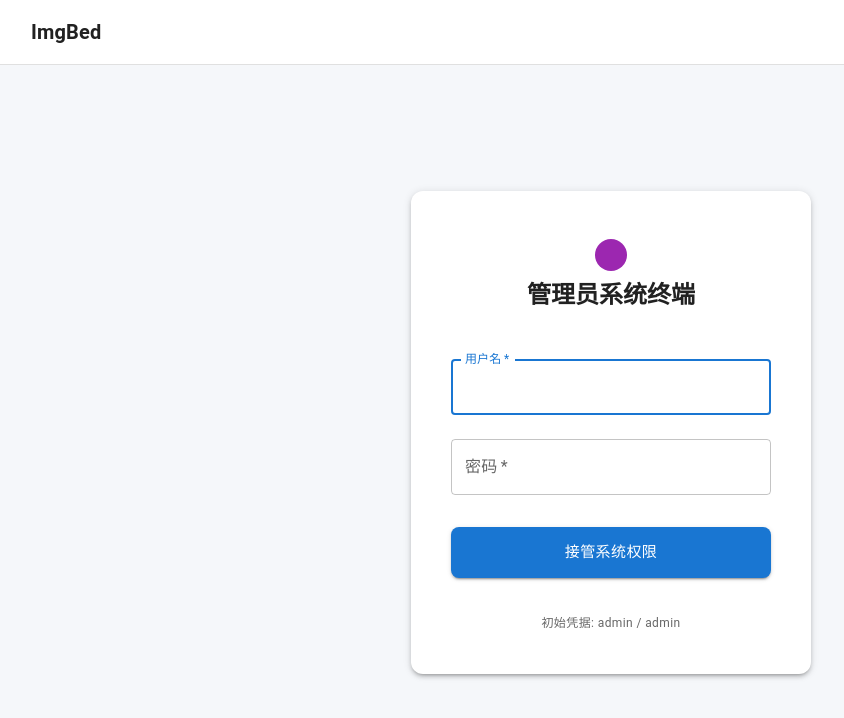
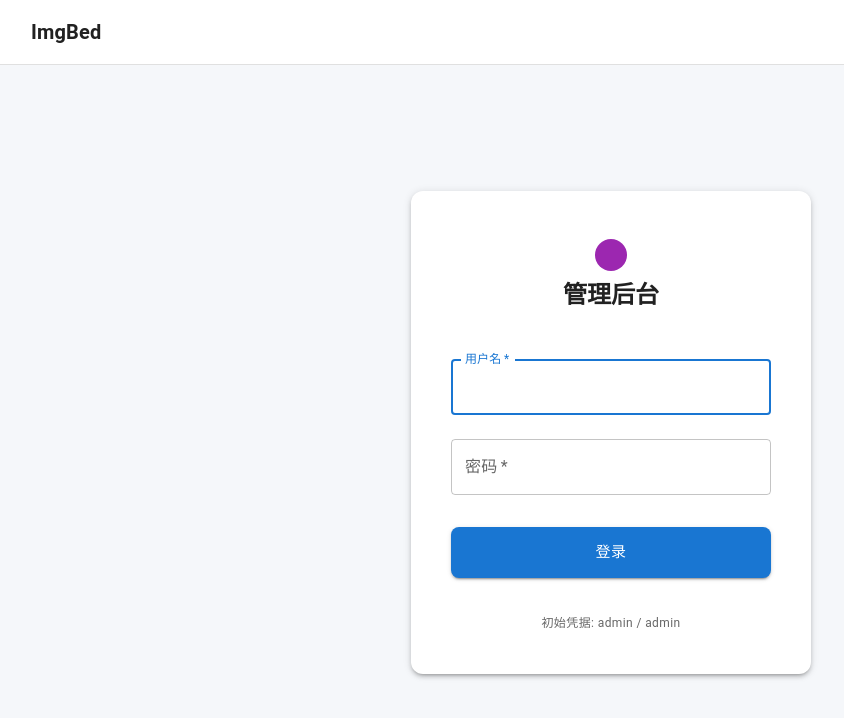
Before and after one commit to jkfujr/ImgBed, a React app in the folder ImgBed-web/: page /login in a window 1280 px wide. Shown: the top 718 px of the page, without its empty margins (29-873 px from the left). Built offline with nearby package versions, Linux system fonts and the light colour scheme; some icons are missing; the HTML template or start-up script is replaced by a standard one.

Commit message:
feat: implement authentication system with login page, admin dashboard, and protected routes

```diff
--- a/ImgBed-web/src/api.js
+++ b/ImgBed-web/src/api.js
@@ -1,11 +1,11 @@
 import axios from 'axios';
 
-// 基础 Axios 实例 (用于跨域及自动拼接域名)
+// 基础 Axios 实例
 export const api = axios.create({
   timeout: 60000,
 });
 
-// 请求拦截器：当处于登录状态时自动在 Header 附带 Token
+// 请求拦截器：附带认证令牌
 api.interceptors.request.use(
   (config) => {
     const token = localStorage.getItem('token');
@@ -19,24 +19,25 @@ api.interceptors.request.use(
   }
 );
 
-// 响应拦截器：处理失效 Token 或拦截全局错误
+// 响应拦截器：处理认证失效及全局错误
+// 响应拦截器
 api.interceptors.response.use(
   (response) => {
     return response.data;
   },
   (error) => {
     if (error.response && error.response.status === 401) {
-       // 探测到 Unauthorized 时主动销毁前端状态，跳转到 /login交由 router 决定较合适
-       localStorage.removeItem('token');
-       if (window.location.pathname.startsWith('/admin')) {
-           window.location.href = '/login';
-       }
+        // 授权失效时清除本地状态并跳转登录
+        localStorage.removeItem('token');
+        if (window.location.pathname.startsWith('/admin')) {
+            window.location.href = '/login';
+        }
     }
     return Promise.reject(error);
   }
 );
 
-// 具体接口的快速捆绑
+// 接口定义
 export const AuthDocs = {
    login: (data) => api.post('/api/auth/login', data),
    me: () => api.get('/api/auth/me'),
@@ -50,5 +51,5 @@ export const FileDocs = {
    batch: (payload) => api.post('/api/files/batch', payload)
 };
 
-// 暴露主实例以供直接调用，如 file upload
+// 导出默认实例
 export default api;
--- a/ImgBed-web/src/contexts/AuthContext.jsx
+++ b/ImgBed-web/src/contexts/AuthContext.jsx
@@ -10,7 +10,7 @@ export const AuthProvider = ({ children }) => {
     const [user, setUser] = useState(null);
     const [loading, setLoading] = useState(true);
 
-    // Bootstrap token verification
+    // 验证登录令牌
     const checkLoginState = async () => {
         const token = localStorage.getItem('token');
         if (!token) {
@@ -28,7 +28,7 @@ export const AuthProvider = ({ children }) => {
              } else {
                  throw new Error('User not admin');
              }
-        } catch (e) {
+        } catch {
              localStorage.removeItem('token');
              setIsAuthenticated(false);
              setUser(null);
@@ -42,8 +42,7 @@ export const AuthProvider = ({ children }) => {
     }, []);
 
     const login = async (credentials) => {
-        // Here we post to the server via AuthDocs.login
-        // backend accepts {"username": "...", "password": "...", "type": "basic"} -> or authCode...
+        // 调用登录接口
         const res = await AuthDocs.login(credentials);
         if (res.code !== 0) {
             throw new Error(res.message);
@@ -52,7 +51,7 @@ export const AuthProvider = ({ children }) => {
         const token = res.data?.token;
         if (token) {
             localStorage.setItem('token', token);
-            // 立即附加上全局 axios 中
+            // 立即附加上全局请求头
             api.defaults.headers.common['Authorization'] = `Bearer ${token}`;
             await checkLoginState();
         }
@@ -61,7 +60,9 @@ export const AuthProvider = ({ children }) => {
     const logout = async () => {
          try {
             await AuthDocs.logout();
-         } catch(e) {}
+         } catch {
+            // 忽略登出请求失败
+         }
 
          localStorage.removeItem('token');
          delete api.defaults.headers.common['Authorization'];
--- a/ImgBed-web/src/layout/MainLayout.jsx
+++ b/ImgBed-web/src/layout/MainLayout.jsx
@@ -40,7 +40,7 @@ export default function MainLayout() {
     <Box sx={{ display: 'flex', flexDirection: 'column', minHeight: '100vh', width: '100%' }}>
       <AppBar position="static" elevation={0} color="inherit" sx={{ borderBottom: 1, borderColor: 'divider' }}>
         <Toolbar>
-          {/* Logo / Title Area */}
+          {/* Logo 区域 */}
           <IconButton edge="start" color="primary" onClick={() => navigate('/')} sx={{ mr: 1 }}>
              <CloudUploadIcon />
           </IconButton>
@@ -83,12 +83,12 @@ export default function MainLayout() {
                ) : (
                   <MenuItem key="home" onClick={() => handleNavigate('/')}>
                      <ListItemIcon><CloudUploadIcon fontSize="small" /></ListItemIcon>
-                     返回上传
+                     上传首页
                   </MenuItem>
                ),
                <MenuItem key="logout" onClick={handleLogout} sx={{ color: 'error.main' }}>
                   <ListItemIcon><LogoutIcon fontSize="small" color="error" /></ListItemIcon>
-                  登出系统
+                  退出登录
                </MenuItem>
             ] : (
                <MenuItem onClick={() => handleNavigate('/login')}>
@@ -100,7 +100,7 @@ export default function MainLayout() {
         </Toolbar>
       </AppBar>
 
-      {/* Main Content Render Box Container */}
+      {/* 内容主体 */}
       <Box sx={{ flexGrow: 1, display: 'flex', flexDirection: 'column', bgcolor: 'background.default' }}>
           <Outlet />
       </Box>
--- a/ImgBed-web/src/main.jsx
+++ b/ImgBed-web/src/main.jsx
@@ -10,7 +10,7 @@ import AdminDashboard from './pages/admin/AdminDashboard';
 import FilesAdmin from './pages/admin/FilesAdmin';
 import { AuthProvider, useAuth } from './contexts/AuthContext';
 
-// 极简冷峻蓝色 Mui 风格
+// 主题配置
 const theme = createTheme({
     palette: {
       mode: 'light', // TODO 可以以后跟随系统
@@ -33,12 +33,12 @@ const theme = createTheme({
 });
 
 /**
- * 后台门禁路由组件：
- * 如果未能读出挂载的认证身份则回弹到 /login
+ * 路由守卫：
+ * 如果未登录则重定向到 /login
  */
 function RequireAuth({ children }) {
     const { isAuthenticated, loading } = useAuth();
-    if (loading) return <div>校验授权中...</div>; // 简单的阻退层
+    if (loading) return <div>正在验证...</div>;
     if (!isAuthenticated) return <Navigate to="/login" replace />;
     return children;
 }
@@ -50,7 +50,7 @@ ReactDOM.createRoot(document.getElementById('root')).render(
       <AuthProvider>
           <BrowserRouter>
               <Routes>
-                  {/* 使用公共主导航框架的方法挂载 */}
+                  {/* 公共布局 */}
                   <Route path="/" element={<Layout />}>
                       <Route index element={<HomePage />} />
                       <Route path="/login" element={<LoginPage />} />
@@ -62,7 +62,7 @@ ReactDOM.createRoot(document.getElementById('root')).render(
                       }>
                            <Route index element={<Navigate to="files" replace />} />
                            <Route path="files" element={<FilesAdmin />} />
-                           <Route path="settings" element={<div>开发中...</div>} />
+                           <Route path="settings" element={<div>功能开发中</div>} />
                       </Route>
                       <Route path="*" element={<Navigate to="/" replace/>} />
                   </Route>
--- a/ImgBed-web/src/pages/HomePage.jsx
+++ b/ImgBed-web/src/pages/HomePage.jsx
@@ -62,7 +62,7 @@ export default function HomePage() {
     <Box sx={{ flexGrow: 1, display: 'flex', alignItems: 'center', justifyContent: 'center', p: 3 }}>
         <Card sx={{ maxWidth: 600, width: '100%', p: 4, textAlign: 'center', boxShadow: 3, borderRadius: 3 }}>
            <Typography variant="h4" fontWeight="bold" gutterBottom color="primary">
-               图片托管
+               ImgBed
            </Typography>
            <Typography variant="body1" color="text.secondary" sx={{ mb: 4 }}>
                点击按钮或拖拽图片文件进行上传
--- a/ImgBed-web/src/pages/LoginPage.jsx
+++ b/ImgBed-web/src/pages/LoginPage.jsx
@@ -36,7 +36,7 @@ export default function LoginPage() {
               <LockOutlinedIcon />
            </Box>
            <Typography component="h1" variant="h5" fontWeight="bold">
-             管理员系统终端
+              管理后台
            </Typography>
         </Box>
 
@@ -76,7 +76,7 @@ export default function LoginPage() {
               disabled={loading}
               sx={{ mt: 3, mb: 2, borderRadius: 2, py: 1.5 }}
           >
-              {loading ? <CircularProgress size={24} color="inherit" /> : '接管系统权限'}
+              {loading ? <CircularProgress size={24} color="inherit" /> : '登录'}
           </Button>
           <Box sx={{ mt: 2, textAlign: 'center' }}>
             <Typography variant="caption" color="text.secondary">
--- a/ImgBed-web/src/pages/admin/AdminDashboard.jsx
+++ b/ImgBed-web/src/pages/admin/AdminDashboard.jsx
@@ -37,7 +37,7 @@ export default function AdminDashboard() {
       >
         <Box sx={{ p: 2, textAlign: 'center' }}>
           <Typography variant="subtitle2" color="text.secondary" fontWeight="bold">
-             仪表盘导航
+             管理后台
           </Typography>
         </Box>
         <Divider />
```
